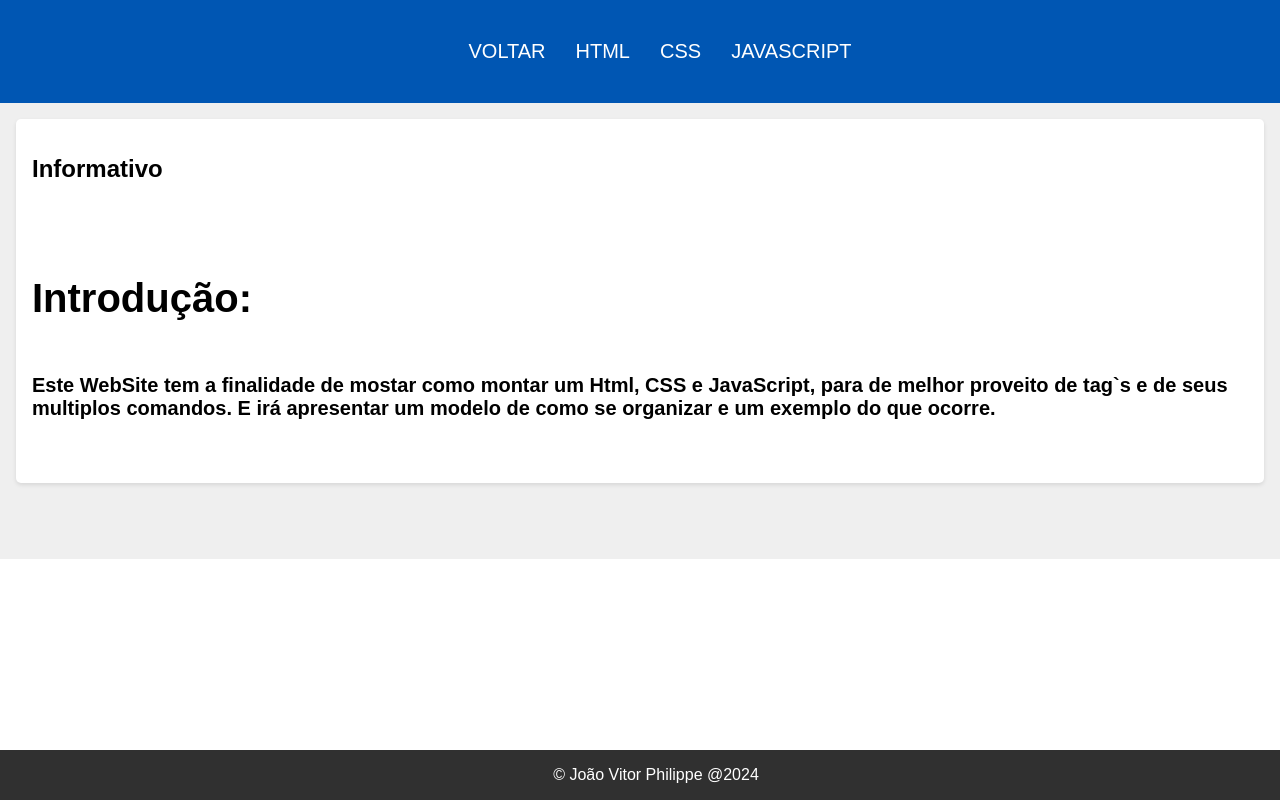
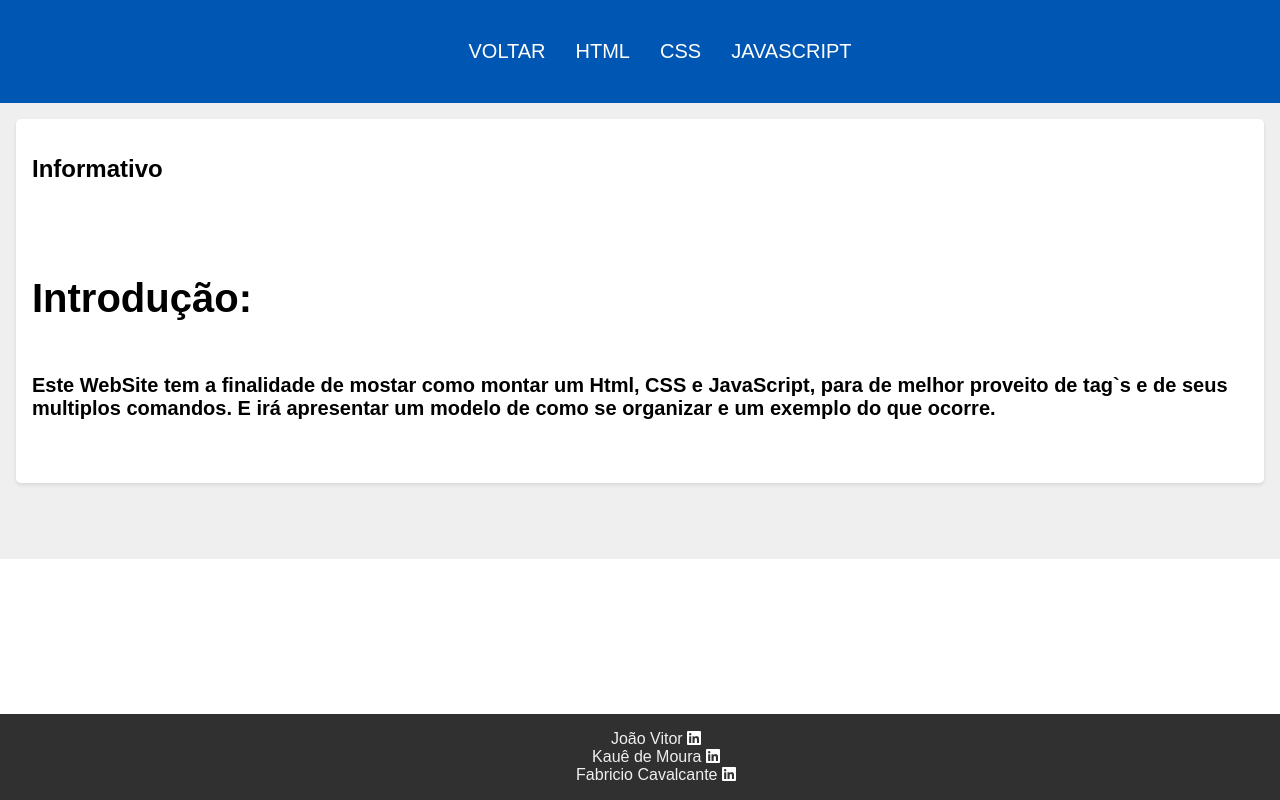
Before and after one commit to KaueDeMoura/website-explicativo, a plain HTML site: page introducao.html in a window 1280 px wide. Drawn offline with Linux system fonts and the light colour scheme.

Commit message:
correções html

```diff
--- a/introducao.html
+++ b/introducao.html
@@ -3,11 +3,12 @@
 
 <head>
     <meta charset="UTF-8">
-    <meta charset="author" content="João Vitor Philippe">
+
     <meta charset="description" content="Aula Renan">
     <meta charset="keywords" content="exemplohtml, turmaads">
     <meta name="viewport" content="width=device-width, initial-scale=1.0">
     <link rel="stylesheet" href="./style/introducao.css">
+    <script src="https://kit.fontawesome.com/b4b635e117.js" crossorigin="anonymous"></script>
     <title>Exemplificação HTML</title>
 </head>
 
@@ -33,8 +34,12 @@
         </section>
     </main>
     <footer>
-        &copy; João Vitor Philippe @2024
-    </footer>
+        <div class="final">
+    <a href="https://www.linkedin.com/in/jo%C3%A3o-vitor-philippe-6b4421224/">João Vitor <i class="fa-brands fa-linkedin"></i></a></p>
+    <a href="www.linkedin.com/in/kauêoenningdemoura">Kauê de Moura <i class="fa-brands fa-linkedin"></i></a></p>
+    <a href="https://www.linkedin.com/in/fabr%C3%ADcio-cavalcante-correia-baab76227/">Fabricio Cavalcante <i class="fa-brands fa-linkedin"></i></a></p>
+</div>
+</footer>
 </body>
 
 </html>
```
Also changed, not shown: html.html (+0 -1 lines).
